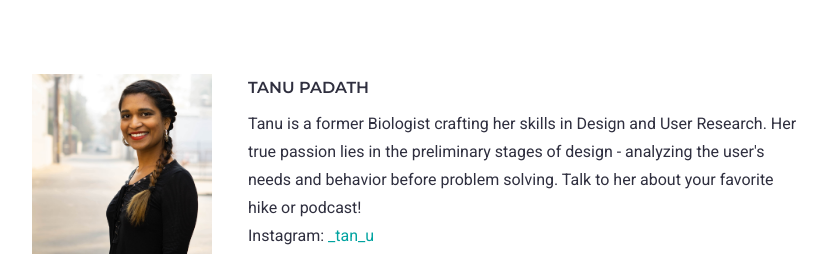
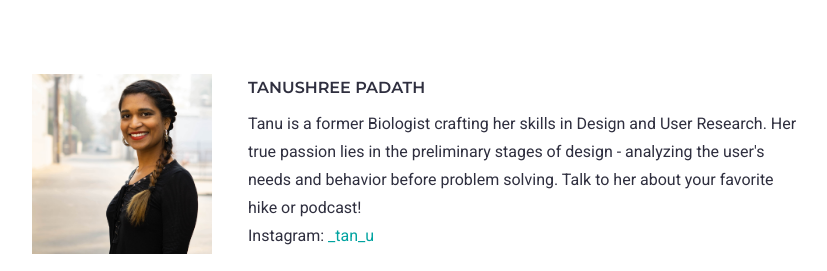
Before and after one commit to kmbrlygl/thisisdesco, a Jekyll site: the page built from index.md, in a window 1280 px wide and 900 px high, scrolled down 2119 px. Shown: the part 182-453 px from the top of the window, without its empty margins (223-1050 px from the left). Built offline with Jekyll 4.4.1, drawn with Linux system fonts in a browser that asks for light colours.

Commit message:
change name

```diff
--- a/index.md
+++ b/index.md
@@ -6,7 +6,8 @@ layout: home
   <p class="site-description">{{ site.description | escape }}</p>
   <div class="notice" markdown="1">Come join us at our next Coworking Session, Workshop or Social:
 
-  **[Sac Desco's Upcoming Events (Facebook)](https://www.facebook.com/pg/sacdesco/events/)**
+**[Sac Desco's Upcoming Events (Facebook)](https://www.facebook.com/pg/sacdesco/events/)**
+
   </div>
 </div>
 
@@ -16,6 +17,7 @@ layout: home
 No Facebook? No problem! Join us on Slack at [Sac Desco Slack group](https://bit.ly/2ON47xl)!
 
 ## PLEASE READ
+
 <a href="https://drive.google.com/open?id=12XppL2fxflYKkLUFzKb3XMsrcGRSPbpbUBo33UAugAo" target="_blank">Our Code of Conduct and Community Guidelines</a>
 
 Participation in this collective via Facebook, Slack, or in-person means that you agree to our Code of Conduct and understand our guidelines.
@@ -35,6 +37,7 @@ Our interests include: UX, UI, illustration, web design, photography, typography
 Our collective encourages the intersection of technology and interdisciplinary studies. We meet monthly (in person) to discuss design and its related topics in a safe and inclusive environment. For those that can’t join us in person, we also have online spaces where people of all skill levels can collaborate, exchange ideas, learn, receive feedback, maintain accountability, and network.
 
 We approach design from a modern and practical standpoint and hope to work together to improve the overall quality of the craft.
+
 </div>
 </div>
 
@@ -58,8 +61,8 @@ We approach design from a modern and practical standpoint and hope to work toget
   <div class="bio-name">Noelle Szombathy</div>
   Noelle is a photographer and designer who is inspired by travel. She's worked on a range of projects - from logo design to personalized illustrations. As a rookie in the formal design world, she is always looking to expand her toolbox and jump head-first into a new challenge.
   <div class="bio-channels">Instagram: <a href="https://instagram.com/noellered" target="_blank">noellered</a></div></li>
-  <li><img src="assets/images/bio-images-square/11-2018/tanu-headshot.jpg" alt="Tanu Padath">
-  <div class="bio-name">Tanu Padath</div>
+  <li><img src="assets/images/bio-images-square/11-2018/tanu-headshot.jpg" alt="Tanushree Padath">
+  <div class="bio-name">Tanushree Padath</div>
   Tanu is a former Biologist crafting her skills in Design and User Research. Her true passion lies in the preliminary stages of design - analyzing the user's needs and behavior before problem solving. Talk to her about your favorite hike or podcast!
   <div class="bio-channels">Instagram: <a href="https://instagram.com/_tan_u" target="_blank">_tan_u</a></div></li>
   <li><img src="assets/images/bio-images-square/11-2018/mandi-headshot.jpg" alt="Mandi Saeteun">
```
